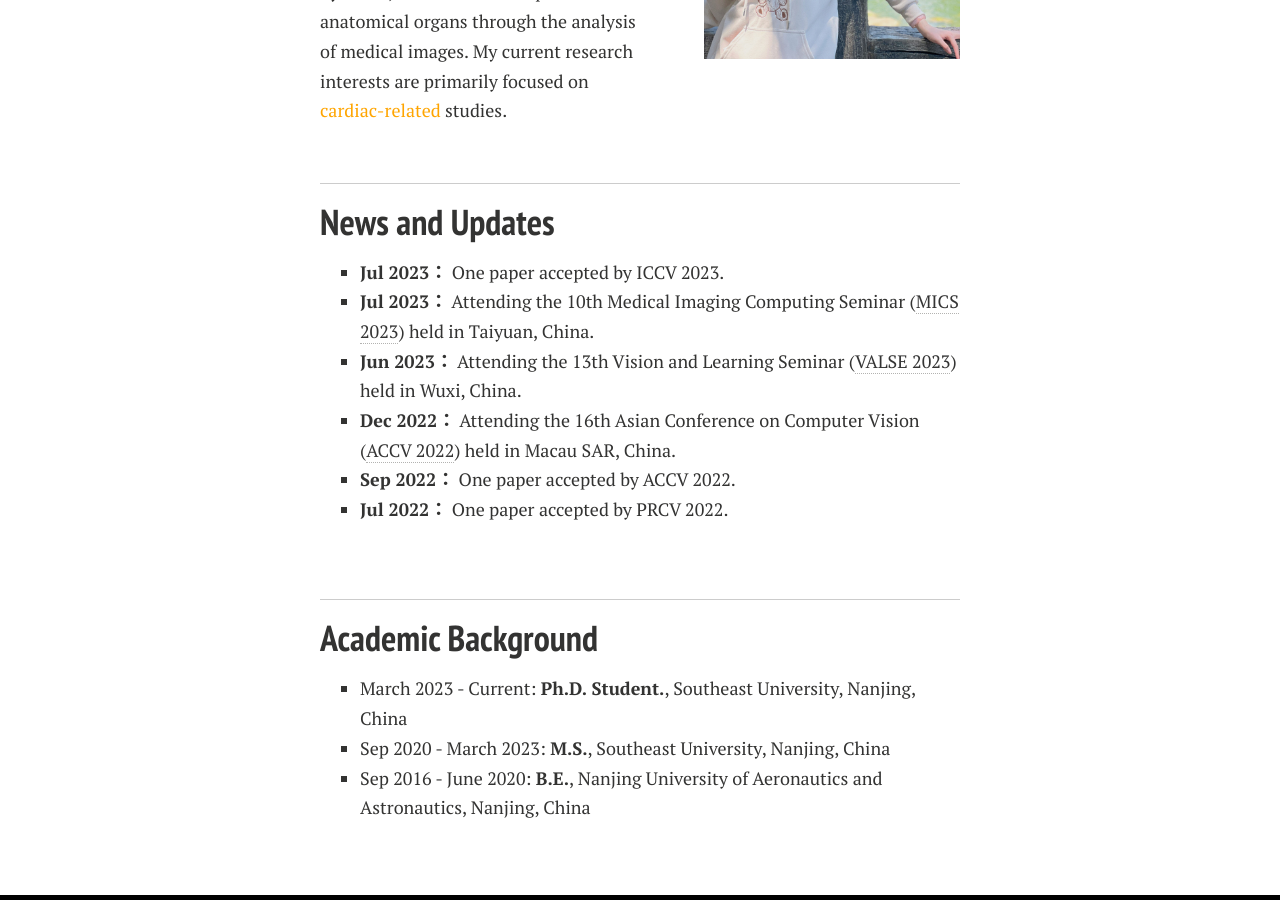
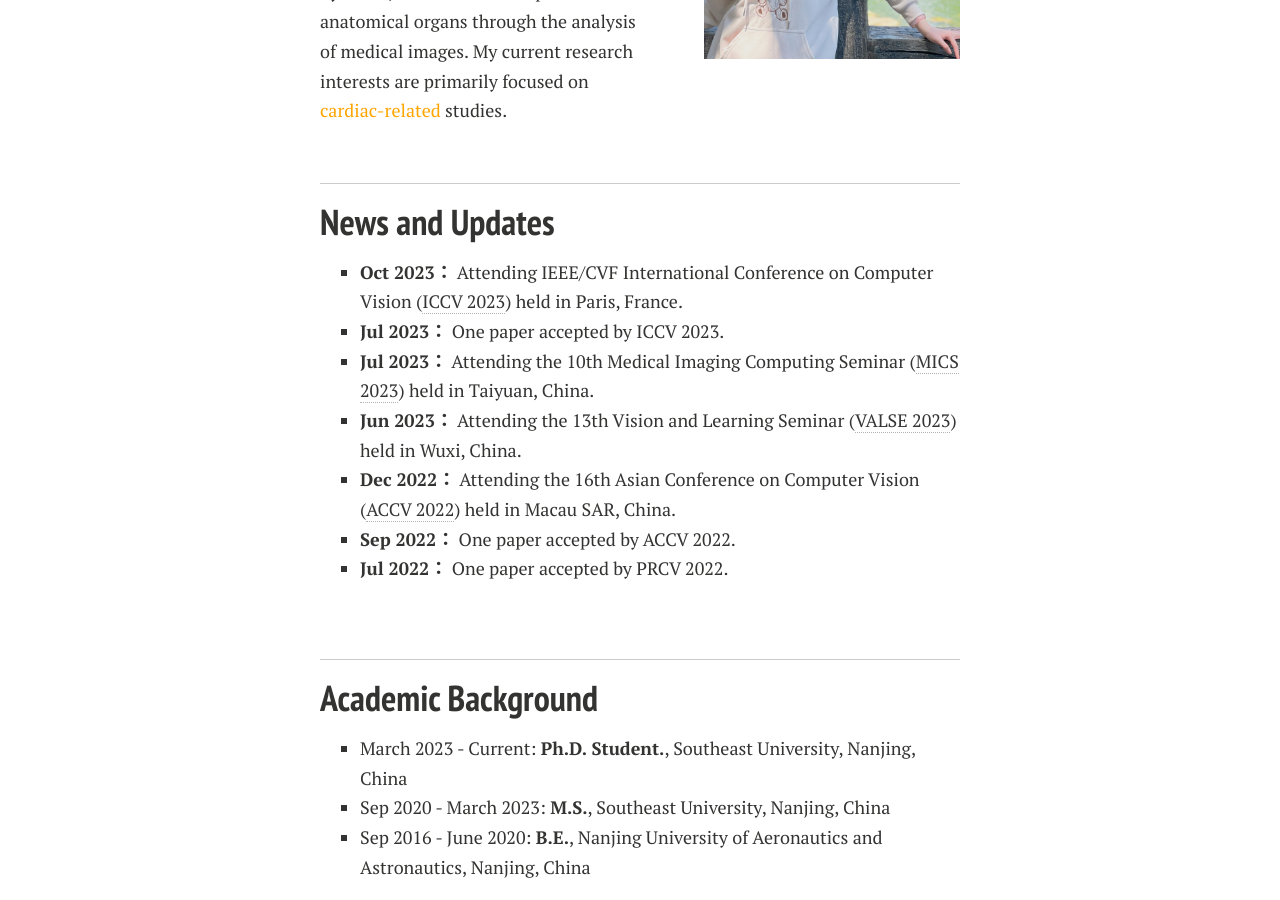
Before and after one commit to yuan-xiaohan/yuan-xiaohan.github.io, a Jekyll site: the page built from index.md, in a window 1280 px wide and 900 px high, scrolled down 526 px. Built offline with Jekyll 4.4.1, drawn with Linux system fonts in a browser that asks for light colours; nearby versions of some CDN libraries; comment, search, counter and statistics services are not loaded; a style sheet for code colours, icons or effects is not loaded; our own code applies the rules of GitHub Pages for plain Markdown files.

Commit message:
Update index.md

```diff
--- a/index.md
+++ b/index.md
@@ -24,6 +24,7 @@ I am researching in the interdisciplinary field of <strong>computer vision</stro
 ---
 
 ## News and Updates
+- **Oct 2023：** Attending IEEE/CVF International Conference on Computer Vision ([ICCV 2023](https://iccv2023.thecvf.com/)) held in Paris, France.
 - **Jul 2023：** One paper accepted by ICCV 2023.
 - **Jul 2023：** Attending the 10th Medical Imaging Computing Seminar ([MICS 2023](https://aim.nuist.edu.cn/MICS/mics2023.htm)) held in Taiyuan, China.
 - **Jun 2023：** Attending the 13th Vision and Learning Seminar ([VALSE 2023](http://valser.org/2023/#/)) held in Wuxi, China.
```
